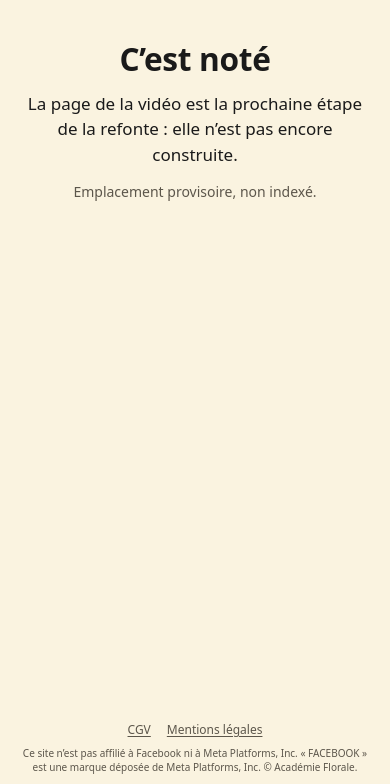
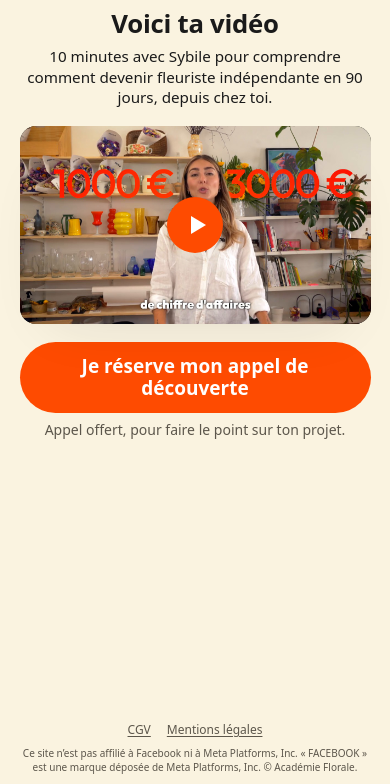
Before and after one commit to lacremetech-cloud/academieflorale, an Astro site: page /video in a window 390 px wide. Shown: the part 60-844 px from the top of the page. Built offline with nearby package versions, Linux system fonts and the light colour scheme; Astro itself is replaced by a stand-in of ours; a web font is replaced by a local one.

Commit message:
Page VSL : vidéo Wistia chargée en différé, titre au prénom, bouton vers l'appel
- /video : titre, vidéo et bouton dans le premier écran, sur mobile comme sur
  ordinateur. Titre personnalisé avec le prénom de la session, version neutre
  pour une arrivée directe. Un seul bouton, vers /call, avec les UTM.
- Vidéo : le même média Wistia que l'ancien tunnel (« VSL VF », 10 min 31).
  L'image d'aperçu s'affiche tout de suite ; le lecteur se charge après
  l'affichage de la page, pour chaque visiteuse, afin de garder des
  statistiques Wistia comparables.
- /call : emplacement provisoire en attendant la page de réservation.
- Maquette à valider : textes du titre, de l'accroche et du bouton.

Co-Authored-By: Claude Fable 5.2 <noreply@anthropic.com>

```diff
--- /dev/null
+++ b/src/components/VideoWistia.astro
@@ -0,0 +1,150 @@
+---
+/**
+ * Vidéo Wistia qui ne retarde pas l'affichage de la page.
+ * - L'image d'aperçu (hébergée chez nous) s'affiche tout de suite.
+ * - Le lecteur Wistia se charge en différé, une fois la page affichée. Il se charge
+ *   pour chaque visiteuse, même sans clic : les statistiques Wistia (chargements,
+ *   lectures, taux de lecture) restent donc comparables à celles de l'ancien tunnel.
+ * - Si elle touche l'aperçu avant que le lecteur soit prêt, la lecture démarre dès qu'il l'est.
+ */
+import { Picture } from 'astro:assets';
+
+interface Props {
+  /** Identifiant du média Wistia. */
+  media: string;
+  /** Image d'aperçu, la même que celle du lecteur. */
+  apercu: ImageMetadata;
+  /** Sujet de la vidéo, pour les lecteurs d'écran. */
+  sujet: string;
+}
+
+const { media, apercu, sujet } = Astro.props;
+---
+
+<div class="video" data-wistia={media}>
+  <div class={`wistia_embed wistia_async_${media} videoFoam=true`}></div>
+  <button type="button" class="apercu" data-lire aria-label={`Lire la vidéo : ${sujet}`}>
+    <Picture
+      src={apercu}
+      formats={['avif', 'webp']}
+      widths={[480, 720, 960, 1280]}
+      sizes="(min-width: 960px) 900px, 94vw"
+      alt=""
+      loading="eager"
+      fetchpriority="high"
+    />
+    <span class="lecture" aria-hidden="true"></span>
+  </button>
+</div>
+
+<style>
+  .video {
+    position: relative;
+    width: 100%;
+    aspect-ratio: 16 / 9;
+    overflow: hidden;
+    border-radius: 16px;
+    background: var(--encre);
+    box-shadow: 0 26px 60px -34px var(--ombre);
+  }
+
+  .video > :global(.wistia_embed) {
+    position: absolute;
+    inset: 0;
+    width: 100%;
+    height: 100%;
+  }
+
+  .apercu {
+    position: absolute;
+    inset: 0;
+    padding: 0;
+    border: 0;
+    background: none;
+    cursor: pointer;
+    transition: opacity 0.25s ease;
+  }
+
+  .apercu :global(picture),
+  .apercu :global(img) {
+    display: block;
+    width: 100%;
+    height: 100%;
+    object-fit: cover;
+  }
+
+  .lecture {
+    position: absolute;
+    inset: 0;
+    display: grid;
+    place-items: center;
+    width: clamp(56px, 16%, 84px);
+    aspect-ratio: 1;
+    margin: auto;
+    border-radius: 50%;
+    background: var(--orange);
+    box-shadow: 0 10px 30px -10px var(--ombre);
+  }
+
+  .lecture::after {
+    content: '';
+    width: 0;
+    height: 0;
+    margin-left: 12%;
+    border-style: solid;
+    border-width: 0.7em 0 0.7em 1.15em;
+    border-color: transparent transparent transparent var(--blanc);
+  }
+
+  /* Le lecteur Wistia est prêt : il prend la place de l'aperçu. */
+  .video.pret .apercu {
+    opacity: 0;
+    pointer-events: none;
+  }
+</style>
+
+<script>
+  type LecteurWistia = { play: () => void };
+  type FileWistia = { id: string; onReady: (video: LecteurWistia) => void }[];
+
+  const SCRIPT = 'https://fast.wistia.com/assets/external/E-v1.js';
+
+  document.querySelectorAll<HTMLElement>('[data-wistia]').forEach((conteneur) => {
+    const media = conteneur.dataset.wistia;
+    if (!media) return;
+    let demande = false;
+    let lectureVoulue = false;
+
+    const charger = () => {
+      if (demande) return;
+      demande = true;
+      const script = document.createElement('script');
+      script.src = SCRIPT;
+      script.async = true;
+      document.head.append(script);
+    };
+
+    const fenetre = window as unknown as { _wq?: FileWistia };
+    fenetre._wq = fenetre._wq ?? [];
+    fenetre._wq.push({
+      id: media,
+      onReady: (video) => {
+        conteneur.classList.add('pret');
+        if (lectureVoulue) video.play();
+      },
+    });
+
+    conteneur.querySelector('[data-lire]')?.addEventListener('click', () => {
+      lectureVoulue = true;
+      charger();
+    });
+
+    // En différé : après l'affichage de la page, quand le navigateur est disponible.
+    const differer = () => {
+      if ('requestIdleCallback' in window) window.requestIdleCallback(charger, { timeout: 2500 });
+      else setTimeout(charger, 1200);
+    };
+    if (document.readyState === 'complete') differer();
+    else window.addEventListener('load', differer, { once: true });
+  });
+</script>
--- /dev/null
+++ b/src/pages/call.astro
@@ -0,0 +1,28 @@
+---
+/**
+ * Page call : emplacement provisoire.
+ * La vraie page (calendrier iClosed prérempli) se construit à l'étape suivante.
+ * Cet emplacement évite une page introuvable après le bouton de la page vidéo.
+ */
+import Tunnel from '../layouts/Tunnel.astro';
+---
+
+<Tunnel titre="Ton appel · Académie Florale" pied="compact">
+  <div class="conteneur conteneur-texte page">
+    <h1>
+      <span data-sans-prenom>Bientôt ici : ton créneau</span>
+      <span data-si-prenom hidden><em data-prenom></em>, bientôt ici : ton créneau</span>
+    </h1>
+    <p>La page de réservation est la prochaine étape de la refonte : elle n’est pas encore construite.</p>
+    <p class="texte-secondaire">Emplacement provisoire, non indexé.</p>
+  </div>
+</Tunnel>
+
+<style>
+  .page {
+    display: grid;
+    gap: 14px;
+    padding-block: 32px 64px;
+    text-align: center;
+  }
+</style>
--- a/src/pages/video.astro
+++ b/src/pages/video.astro
@@ -1,28 +1,115 @@
 ---
 /**
- * Page VSL : emplacement provisoire.
- * La vraie page (vidéo Wistia, bouton de réservation) se construit à l'étape suivante.
- * Cet emplacement évite une page introuvable après l'envoi du formulaire de la landing.
+ * Page VSL : la vidéo de vente, puis un seul bouton vers la réservation de l'appel.
+ * Titre, vidéo et bouton tiennent dans le premier écran, sur mobile comme sur ordinateur.
+ * Rien d'autre ne détourne l'attention.
+ *
+ * Le titre reprend le prénom saisi sur la landing. Sans prénom (arrivée par un
+ * email, autre appareil), la version neutre s'affiche : la page fonctionne aussi
+ * pour une visiteuse qui n'est pas passée par le formulaire.
  */
 import Tunnel from '../layouts/Tunnel.astro';
+import VideoWistia from '../components/VideoWistia.astro';
+import apercu from '../assets/vsl-apercu.jpg';
+import { CHEMINS, WISTIA } from '../reglages';
 ---
 
-<Tunnel titre="Ta vidéo · Académie Florale" pied="compact">
-  <div class="conteneur conteneur-texte page">
-    <h1>
-      <span data-sans-prenom>C’est noté</span>
-      <span data-si-prenom hidden>C’est noté, <em data-prenom></em></span>
-    </h1>
-    <p>La page de la vidéo est la prochaine étape de la refonte : elle n’est pas encore construite.</p>
-    <p class="texte-secondaire">Emplacement provisoire, non indexé.</p>
+<Tunnel
+  titre="Ta vidéo · Académie Florale"
+  description="La vidéo de Sybile Loppé : devenir fleuriste indépendante en 90 jours, depuis chez toi."
+  pied="compact"
+>
+  <div class="conteneur page">
+    <div class="accroche">
+      <h1>
+        <span data-sans-prenom>Voici ta vidéo</span>
+        <span data-si-prenom hidden><em data-prenom></em>, voici ta vidéo</span>
+      </h1>
+      <p class="sous-titre">
+        10 minutes avec Sybile pour comprendre comment devenir fleuriste indépendante en 90 jours, depuis chez toi.
+      </p>
+    </div>
+
+    <div class="cadre">
+      <VideoWistia media={WISTIA.vsl} apercu={apercu} sujet="devenir fleuriste indépendante en 90 jours" />
+    </div>
+
+    <div class="action">
+      <a class="bouton" href={CHEMINS.call} data-tunnel>Je réserve mon appel de découverte</a>
+      <p class="texte-secondaire">Appel offert, pour faire le point sur ton projet.</p>
+    </div>
   </div>
 </Tunnel>
 
 <style>
   .page {
     display: grid;
-    gap: 14px;
-    padding-block: 32px 64px;
+    justify-items: center;
+    gap: clamp(10px, 2.2svh, 22px);
+    padding-bottom: clamp(14px, 3svh, 32px);
     text-align: center;
   }
+
+  .accroche {
+    display: grid;
+    gap: clamp(4px, 1svh, 10px);
+    max-width: 46rem;
+  }
+
+  h1 {
+    font-size: clamp(1.5rem, min(6.6vw, 4.6svh), 2.6rem);
+  }
+
+  .sous-titre {
+    font-size: clamp(0.9rem, min(3.9vw, 2.5svh), 1.2rem);
+    line-height: 1.35;
+    text-wrap: pretty;
+  }
+
+  /* La vidéo prend la largeur disponible, sans jamais pousser le bouton hors de l'écran :
+     sa hauteur est bornée par celle de la fenêtre. */
+  .cadre {
+    width: min(100%, 900px, calc((100svh - 340px) * 16 / 9));
+    min-width: min(100%, 300px);
+  }
+
+  .action {
+    display: grid;
+    justify-items: center;
+    gap: 6px;
+    width: 100%;
+  }
+
+  .action .bouton {
+    width: min(100%, 26rem);
+  }
+
+  @media (max-width: 600px) {
+    .cadre {
+      width: min(100%, calc((100svh - 330px) * 16 / 9));
+    }
+  }
+
+  /* Petits écrans en hauteur : on resserre pour garder le bouton visible. */
+  @media (max-height: 600px) {
+    .page {
+      gap: 8px;
+    }
+
+    .sous-titre {
+      font-size: 0.86rem;
+      line-height: 1.3;
+    }
+
+    .action .texte-secondaire {
+      font-size: 0.75rem;
+    }
+  }
+
+  /* Téléphone à l'horizontale : le titre, la vidéo et le bouton, rien d'autre. */
+  @media (max-height: 440px) {
+    .sous-titre {
+      display: none;
+    }
+  }
 </style>
--- a/src/reglages.ts
+++ b/src/reglages.ts
@@ -21,6 +21,15 @@ export const LIENS_LEGAUX: { libelle: string; adresse: string }[] = [
 export const MENTION_META =
   'Ce site n’est pas affilié à Facebook ni à Meta Platforms, Inc. « FACEBOOK » est une marque déposée de Meta Platforms, Inc.';
 
+/**
+ * Vidéos Wistia (compte sybile-academieflorale).
+ * La VSL est le même média que sur l'ancien tunnel (« VSL VF », 10 min 31) :
+ * ses statistiques continuent ainsi d'alimenter le cockpit.
+ */
+export const WISTIA = {
+  vsl: 'zklz621hsl',
+} as const;
+
 /** Adresses du tunnel, dans l'ordre du parcours. */
 export const CHEMINS = {
   inscription: '/inscription',
```
Also changed, not shown: src/assets/vsl-apercu.jpg (added).
